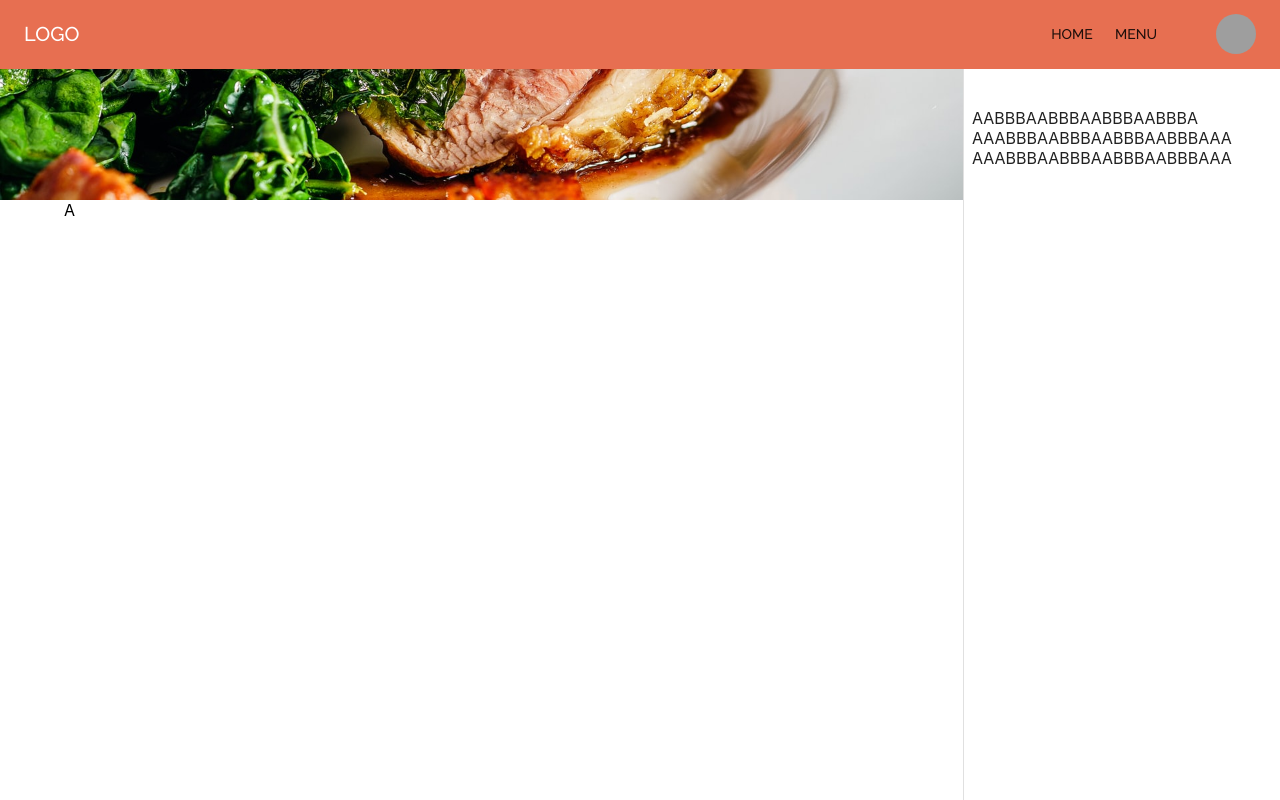
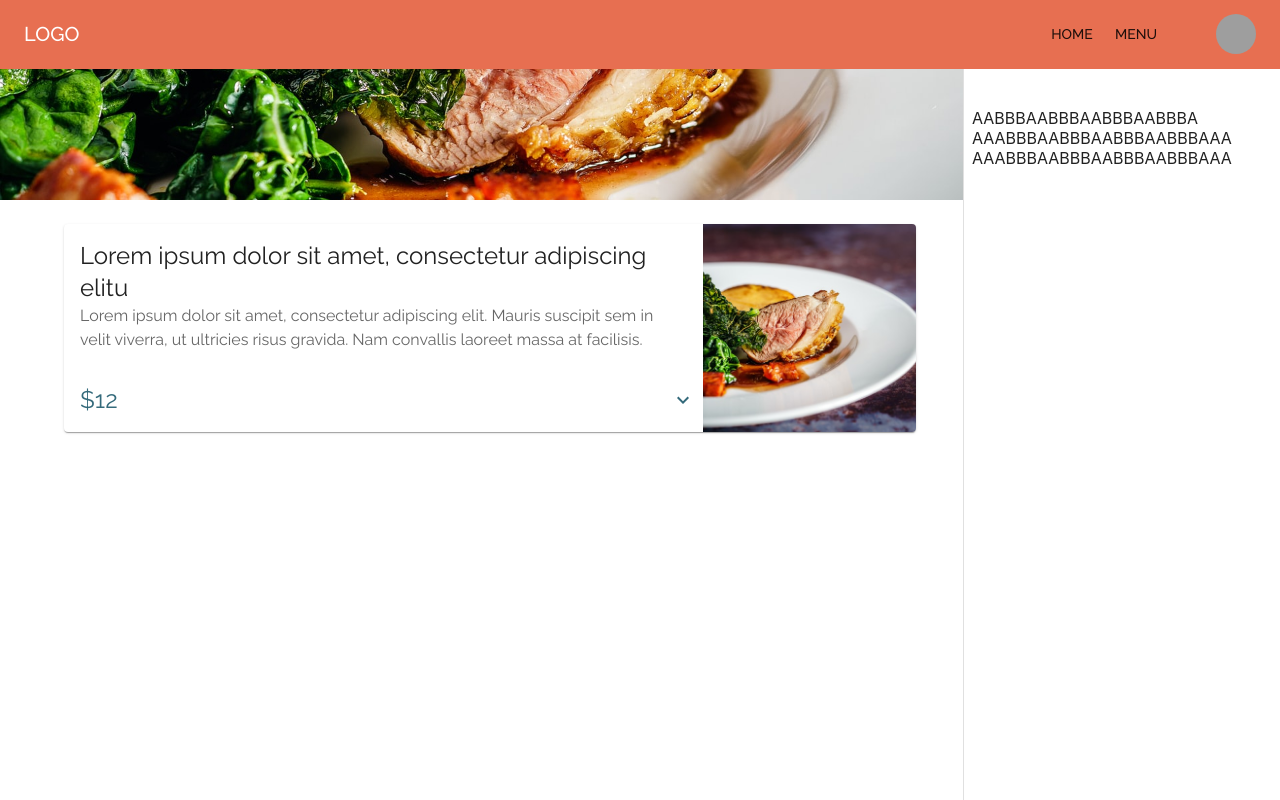
Before and after one commit to adrianhm13/food-delivery, a React (Create React App) app: page /menu in a window 1280 px wide. Built offline with nearby package versions, Linux system fonts and the light colour scheme; grey boxes are pictures that could not be loaded.

Commit message:
Dish Card layout

```diff
--- a/src/pages/home/index.tsx
+++ b/src/pages/home/index.tsx
@@ -17,7 +17,7 @@ import Grid from "@mui/material/Grid";
 export default function Home() {
   return (
     <Container maxWidth={false} disableGutters>
-      <Box sx={{ backgroundColor: "primary.main", textAlign: "center" }}>
+      <Box sx={{ backgroundColor: "primary.main", textAlign: "center", paddingTop: 8 }}>
         <Typography
           paddingX={3}
           fontWeight={500}
@@ -52,7 +52,7 @@ function BackgroundPresentation() {
     <Box
       sx={{
         position: "relative",
-        height: { xs: "75vh", md: "79vh" },
+        height: { xs: "75vh", md: "88vh" },
       }}
     >
       <Box
--- a/src/pages/menu/index.tsx
+++ b/src/pages/menu/index.tsx
@@ -1,11 +1,23 @@
+import React, { useState } from "react";
+
+//Components
 import Container from "@mui/material/Container";
 import BackgroundMedium from "../../assets/pictures/menu-background.jpg";
 import BackgroundSmall from "../../assets/pictures/menu-background-small.jpg";
 import Box from "@mui/material/Box";
 import Drawer from "@mui/material/Drawer";
 import Button from "@mui/material/Button";
-import React, { useState } from "react";
-import ShoppingBasketIcon from '@mui/icons-material/ShoppingBasket';
+import ShoppingBasketIcon from "@mui/icons-material/ShoppingBasket";
+import Card from "@mui/material/Card";
+import CardActionArea from "@mui/material/CardActionArea";
+import CardMedia from "@mui/material/CardMedia";
+import Typography from "@mui/material/Typography";
+import CardHeader from "@mui/material/CardHeader";
+import TestPicture from "../../assets/pictures/menu-background-small.jpg";
+import Collapse from "@mui/material/Collapse";
+import { ExpandMore } from "./style";
+import ExpandMoreIcon from "@mui/icons-material/ExpandMore";
+
 export default function Menu() {
   return (
     <Container maxWidth={false} disableGutters>
@@ -36,20 +48,97 @@ export default function Menu() {
             marginTop: "100px",
             maxWidth: "300px",
             padding: 1,
-            display: 'flex',
-            flexDirection: 'column',
+            display: "flex",
+            flexDirection: "column",
           }}
         >
-          AABBBAABBBAABBBAABBBA
-          AAABBBAABBBAABBBAABBBAAA
+          AABBBAABBBAABBBAABBBA AAABBBAABBBAABBBAABBBAAA
           AAABBBAABBBAABBBAABBBAAA
         </Box>
       </Drawer>
       <Container maxWidth={"lg"}>
-        A
+        <Box
+          paddingY={3}
+          sx={{
+            paddingRight: {
+              xs: "0",
+              md: "300px",
+            },
+          }}
+        >
+          <DishCard />
+        </Box>
+
         <PhoneDrawer />
       </Container>
     </Container>
+  );
+}
+
+function DishCard() {
+  const [isExpanded, setIsExpanded] = useState(false);
+  const handleExpandClick = () => {
+    setIsExpanded(!isExpanded);
+  };
+  return (
+    <Card>
+      <CardActionArea onClick={handleExpandClick}>
+        <Box
+          sx={{
+            display: "flex",
+            flexDirection: "row",
+            justifyContent: "space-between",
+          }}
+        >
+          <Box
+            sx={{
+              display: "flex",
+              flexDirection: "column",
+            }}
+          >
+            <CardHeader
+              title="Lorem ipsum dolor sit amet, consectetur adipiscing elitu"
+              subheader="
+  Lorem ipsum dolor sit amet, consectetur adipiscing elit. Mauris suscipit sem in velit viverra, ut ultricies risus gravida. Nam convallis laoreet massa at facilisis. "
+            />
+            <Box
+              sx={{
+                display: "flex",
+                flexDirection: "row",
+              }}
+            >
+              <Typography variant={"h5"} padding={2} color={"secondary"}>
+                $12
+              </Typography>
+              <ExpandMore
+                expand={isExpanded}
+                aria-expanded={isExpanded}
+                aria-label="show more"
+              >
+                <ExpandMoreIcon color={"secondary"} />
+              </ExpandMore>
+            </Box>
+            <Collapse in={isExpanded} unmountOnExit>
+              Lorem ipsum dolor sit amet, consectetur adipiscing elit. Mauris
+              suscipit sem in velit viverra, ut ultricies risus gravida. Nam
+              convallis laoreet massa at facilisis. Pellentesque habitant morbi
+              tristique senectus et netus et malesuada fames ac turpis egestas.
+            </Collapse>
+          </Box>
+          <CardMedia
+            component="img"
+            image={TestPicture}
+            alt="food dish"
+            sx={{
+              width: {
+                xs: "40%",
+                md: "25%",
+              },
+            }}
+          />
+        </Box>
+      </CardActionArea>
+    </Card>
   );
 }
 
@@ -63,7 +152,7 @@ function PhoneDrawer() {
       <Button
         variant={"outlined"}
         onClick={() => setIsOpen(true)}
-        startIcon={<ShoppingBasketIcon/>}
+        startIcon={<ShoppingBasketIcon />}
         sx={{
           display: {
             xs: "inline-flex",
--- /dev/null
+++ b/src/pages/menu/style.tsx
@@ -0,0 +1,16 @@
+import { styled } from "@mui/material/styles";
+import IconButton, {IconButtonProps} from "@mui/material/IconButton";
+
+interface ExpandMoreProps extends IconButtonProps{
+  expand: boolean;
+}
+export const ExpandMore = styled((props: ExpandMoreProps) => {
+  const { expand, ...other } = props;
+  return <IconButton disabled {...other}/>;
+})(({ theme, expand }) => ({
+  transform: !expand ? "rotate(0deg)" : "rotate(180deg)",
+  marginLeft: "auto",
+  transition: theme.transitions.create("transform", {
+    duration: theme.transitions.duration.shortest,
+  }),
+}));
```
